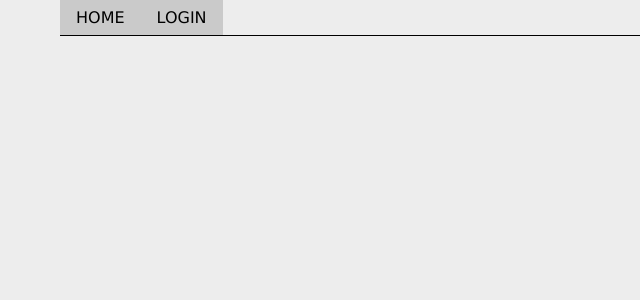
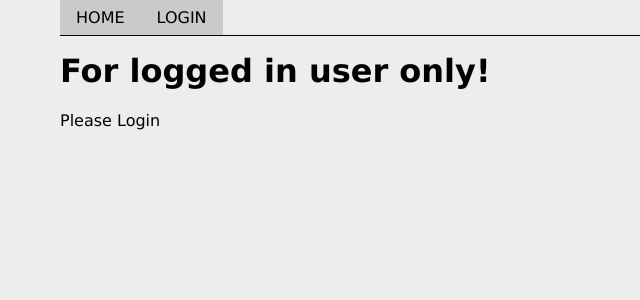
Before and after one commit to MariusCodeAcademy/feu2-12_r_context_api_useReducer, a React (Vite) app: page /not-authorised in a window 1280 px wide. Shown: the top 300 px of the page, without its empty margins (0-640 px from the left). Built offline with nearby package versions, Linux system fonts and the light colour scheme.

Commit message:
protected route + redirect

```diff
--- a/src/App.jsx
+++ b/src/App.jsx
@@ -1,4 +1,4 @@
-import { Route, Switch, useHistory } from 'react-router-dom';
+import { Redirect, Route, Switch, useHistory } from 'react-router-dom';
 import './App.css';
 import HomePage from './pages/HomePage';
 import LoginPage from './pages/LoginPage';
@@ -49,10 +49,21 @@ function App() {
         <Switch>
           <Route path={'/user-page'}>
             {/* protecting the user route */}
-            {isUserLoggedIn ? <UserOnlyPage /> : <NotAuthorisedPage />}
+            {isUserLoggedIn ? (
+              <UserOnlyPage />
+            ) : (
+              <Redirect to='/not-authorised' />
+            )}
+          </Route>
+
+          <Route path={'/not-authorised'}>
+            <NotAuthorisedPage />
           </Route>
           <Route path={'/login'}>
             <LoginPage />
+          </Route>
+          <Route path={'/home'}>
+            <Redirect to='/' />
           </Route>
           <Route path={'/'} exact>
             <HomePage />
```
